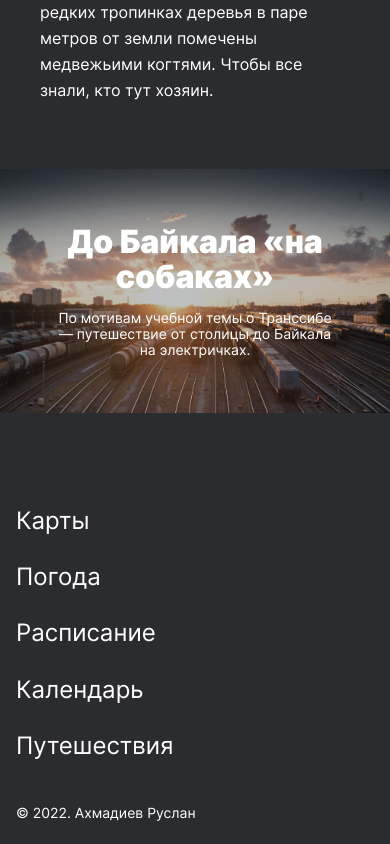
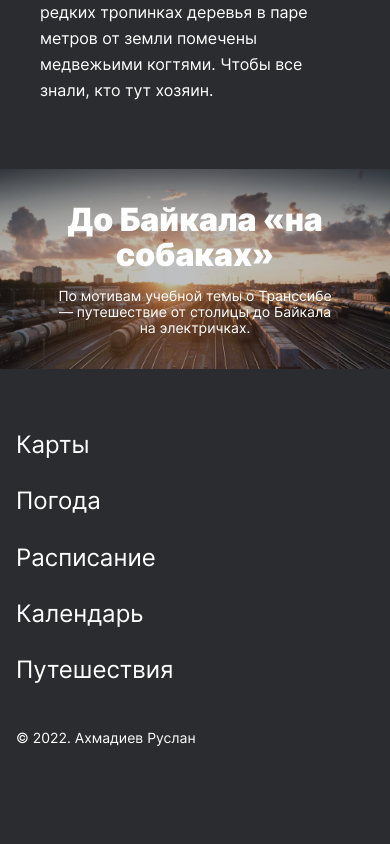
Before and after one commit to Qolit3/russian-travel, a plain HTML site: page index.html in a window 390 px wide. Shown: the part 9753-10597 px from the top of the page. After the commit the page ends 10522 px from the top, so only its background shows below. Drawn offline with Linux system fonts and the light colour scheme; files whose address does not match are found by name.

Commit message:
born to be last

```diff
--- a/blocks/cover/__background/cover__background.css
+++ /dev/null
@@ -1,23 +0,0 @@
-.cover__background {
-    max-width: 1184px;
-    padding-top: 62.5%;
-    background-image: url(../../../images/cover-trains.jpg);
-    background-size: cover;
-    background-position: center;
-    position: relative;
-}
-
-.cover__background::before {
-    background-color: #2a2c2f;
-    opacity: 0.3;
-    position: absolute;
-    top: 0;
-    left: 0;
-    right: 0;
-    bottom: 0;
-    content: '';
-}
-
-.cover__background:hover::before {
-    opacity: 0.8;
-}
--- a/blocks/cover/__link/cover__link.css
+++ b/blocks/cover/__link/cover__link.css
@@ -1,3 +1,46 @@
 .cover__link {
     text-decoration: none;
+    background-image: url(../../../images/cover-trains.jpg);
+    background-size: cover;
+    background-position: center;
+    display: flex;
+    position: relative;
+    width: 100%;
+    min-height: 740px;
+    align-items: center;
+    flex-direction: column;
+    justify-content: center;
 }
+
+.cover__link::before {
+    background-color: #2a2c2f;
+    opacity: 0.3;
+    position: absolute;
+    top: 0;
+    left: 0;
+    right: 0;
+    bottom: 0;
+    content: '';
+}
+
+.cover__link:hover::before {
+    opacity: 0.8;
+}
+
+@media screen and (max-width: 1279px) {
+    .cover__link {
+        min-height: 640px;
+    }
+}
+
+@media screen and (max-width: 1023px) {
+    .cover__link {
+        min-height: 480px;
+    }
+}
+
+@media screen and (max-width: 767px) {
+    .cover__link {
+        min-height: 200px;
+    }
+}
--- a/blocks/cover/__text-box/cover__text-box.css
+++ /dev/null
@@ -1,10 +0,0 @@
-.cover__text-box {
-    position: absolute;
-    top: 0;
-    display: flex;
-    flex-direction: column;
-    align-items: center;
-    width: 100%;
-    height: 100%;
-    justify-content: center;
-}
--- a/blocks/footer/__list-el/footer__list-el.css
+++ b/blocks/footer/__list-el/footer__list-el.css
@@ -8,4 +8,8 @@
     .footer__list-el {
         margin: 32px 0 0;
     }
+
+    .footer__list-el:nth-child(1) {
+        margin-top: 0;
+    }
 }
--- a/blocks/page/page.css
+++ b/blocks/page/page.css
@@ -1,5 +1,5 @@
 .page {
     background-color: #2A2C2F;
-    max-width: 1280px;
+    max-width: 1184px;
     margin: 0 auto;
 }
--- a/index.html
+++ b/index.html
@@ -10,8 +10,8 @@
   <header class="header">
     <img class="header__logo" src="./images/header-logo.svg" alt="Миниатюра России">
       <ul class="header__links">
-        <li class="header__list-el"><a class="header__lang-link header__lang-link_selected" target="_blank" href="#">Ru</a></li>
-        <li class="header__list-el"><a class="header__lang-link" target="_blank" href="#">En</a></li>
+        <li class="header__list-el"><a class="header__lang-link header__lang-link_selected" target="_self" href="#">Ru</a></li>
+        <li class="header__list-el"><a class="header__lang-link" target="_self" href="#">En</a></li>
       </ul>
   </header>
   <main class="content">
@@ -127,12 +127,8 @@
     </section>
     <section class="cover">
       <a class="cover__link" target="_blank" href="https://stampsy.com/na-elektrichkakh-do-baikala">
-        <div class="cover__background">
-          <div class="cover__text-box">
-            <h2 class="cover__title">До Байкала &laquo;на собаках&raquo;</h2>
-            <p class="cover__subtitle">По мотивам учебной темы о Транссибе &mdash; путешествие от столицы до Байкала на электричках.</p>
-          </div>
-        </div>
+        <h2 class="cover__title">До Байкала &laquo;на собаках&raquo;</h2>
+        <p class="cover__subtitle">По мотивам учебной темы о Транссибе &mdash; путешествие от столицы до Байкала на электричках.</p>
       </a>
     </section>
   </main>
--- a/pages/index.css
+++ b/pages/index.css
@@ -29,8 +29,6 @@
 @import url(../blocks/place/__paraghraphs/place__paragraphs.css);
 @import url(../blocks/place/__paragraph/place__paragraph.css);
 @import url(../blocks/cover/cover.css);
-@import url(../blocks/cover/__background/cover__background.css);
-@import url(../blocks/cover/__text-box/cover__text-box.css);
 @import url(../blocks/cover/__link/cover__link.css);
 @import url(../blocks/cover/__title/cover__title.css);
 @import url(../blocks/cover/__subtitle/cover__subtitle.css);
```
